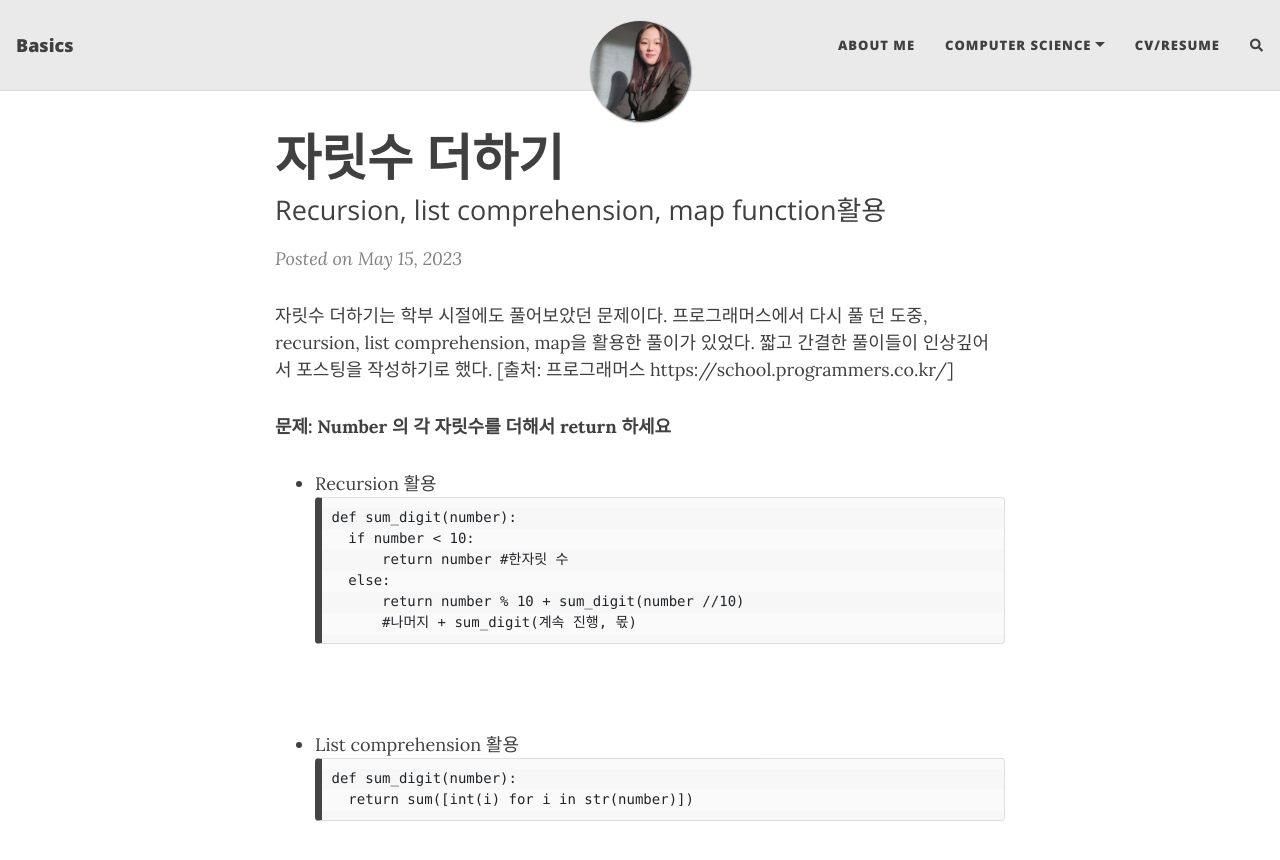
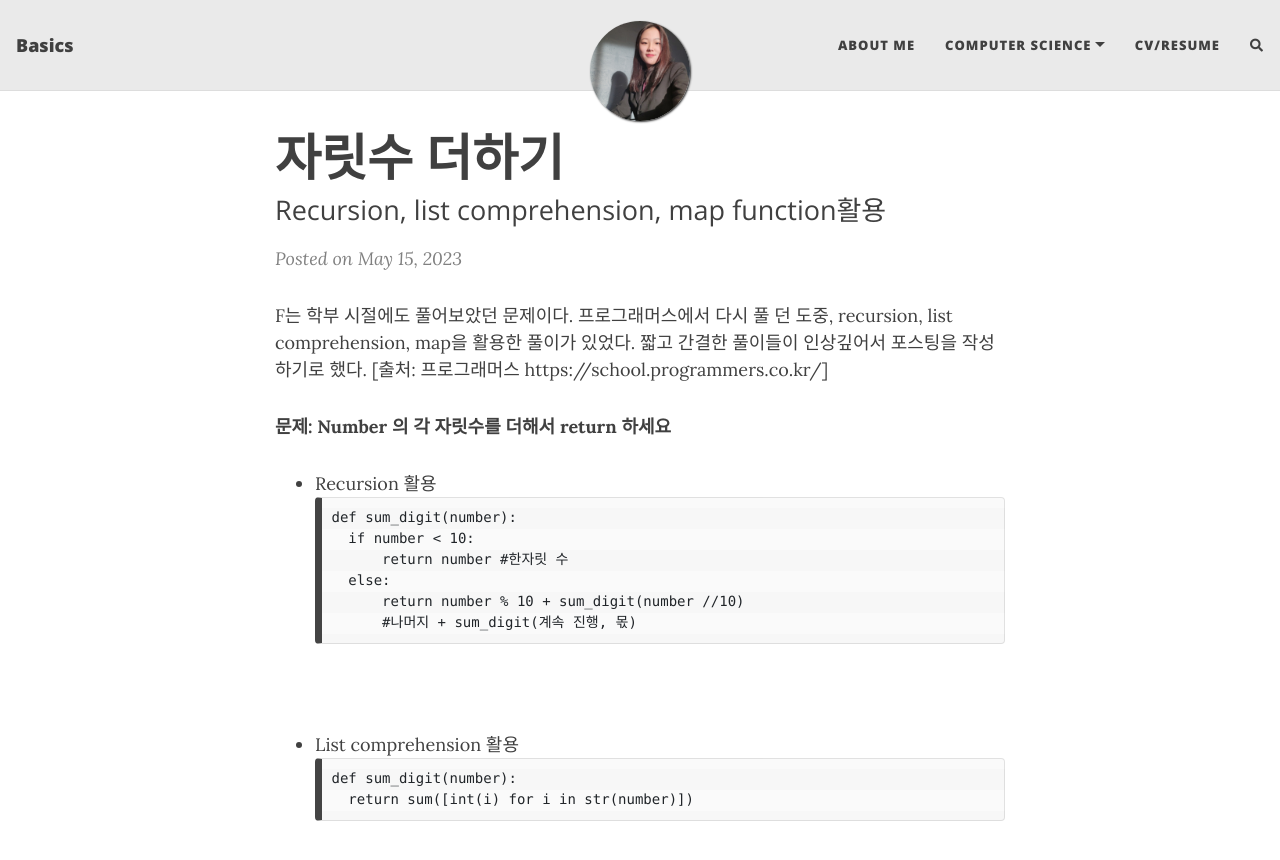
Before and after one commit to dangalee/dangalee.github.io, a Jekyll site: the page built from _posts/2023-05-15-sum-digit.md, in a window 1280 px wide and 900 px high. Shown: the top 860 px of the window. Built offline with Jekyll 4.4.1, drawn with Linux system fonts in a browser that asks for light colours; nearby versions of some CDN libraries; comment, search, counter and statistics services are not loaded.

Commit message:
problems update

```diff
--- a/_posts/2023-05-15-sum-digit.md
+++ b/_posts/2023-05-15-sum-digit.md
@@ -5,7 +5,7 @@ subtitle: Recursion, list comprehension, map function활용
 tags: [Programming, python, problem-solving]
 ---
 
-자릿수 더하기는 학부 시절에도 풀어보았던 문제이다.
+F는 학부 시절에도 풀어보았던 문제이다.
 프로그래머스에서 다시 풀 던 도중,  recursion, list comprehension, map을 활용한 풀이가 있었다. 짧고 간결한 풀이들이 인상깊어서 포스팅을 작성하기로 했다.
 [출처: 프로그래머스 https://school.programmers.co.kr/]
 
```
